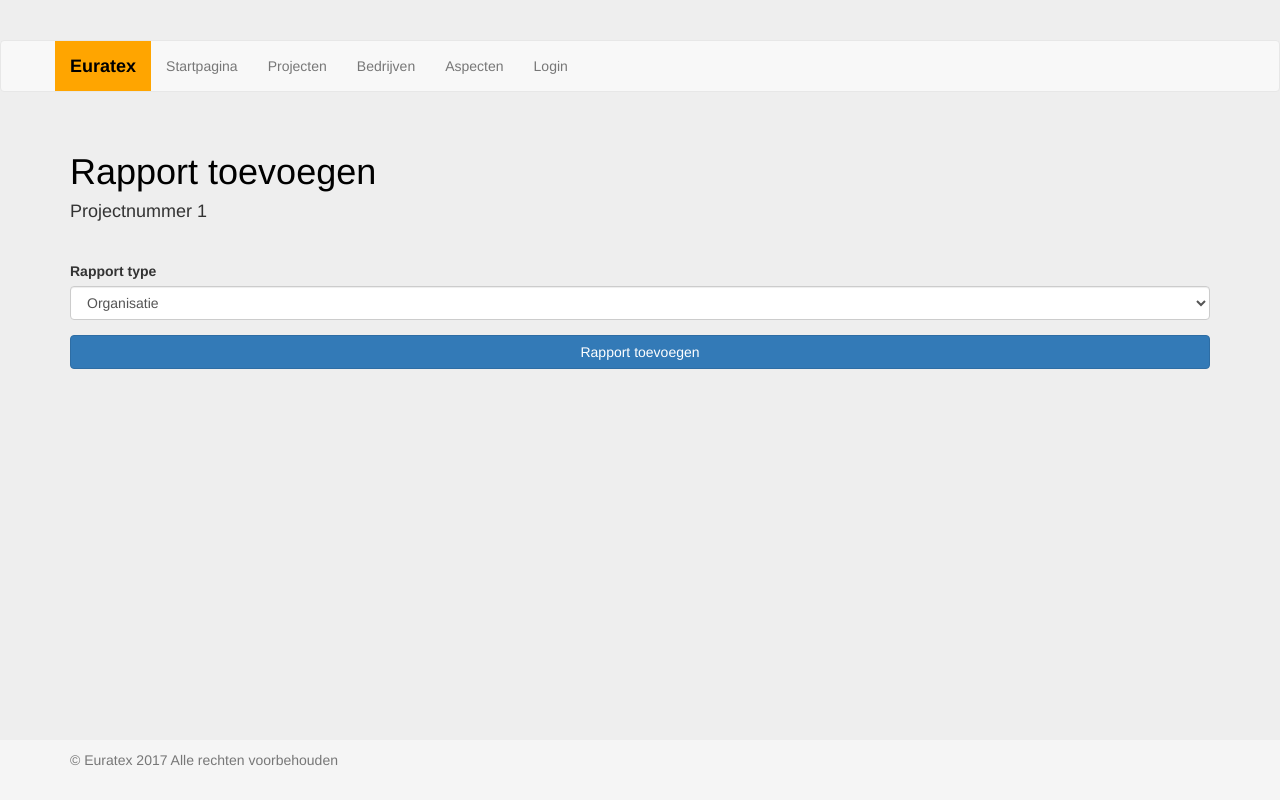
After one commit to kevinoleeh/Itosis, a PHP site: page /rapporttoevoegen.php?projectnummer=1 in a window 1280 px wide. The commit adds this page. Run offline with PHP 8.4, Linux system fonts and the light colour scheme; a stand-in replaces the project's code that opens the database connection.

Commit message:
Rapport toevoegen toegevoegd.

```diff
--- a/Application/rapporten.php
+++ b/Application/rapporten.php
@@ -24,7 +24,7 @@ try {
 
     <div class="row">
         <div class="col-md-12">
-            <a href="bedrijfproject.php" class="btn btn-block btn-primary">Rapport toevoegen</a>
+            <a href="rapporttoevoegen.php?projectnummer=<?= $_GET['projectnummer'] ?>" class="btn btn-block btn-primary">Rapport toevoegen</a>
             <br>
 
             <table class="table table-striped table-bordered">
--- /dev/null
+++ b/Application/rapporttoevoegen.php
@@ -0,0 +1,46 @@
+<?php include_once('include/header.php') ?>
+
+<?php
+if ($_SERVER['REQUEST_METHOD'] === 'POST') {
+    $query = "EXEC dbo.INSERT_RAPPORT
+             :PROJECTNUMMER,
+             :RAPPORT_TYPE";
+    $stmt = $dbh->prepare($query);
+    $stmt->bindParam(':PROJECTNUMMER', $_GET['projectnummer']);
+    $stmt->bindParam(':RAPPORT_TYPE', $_POST['RAPPORT_TYPE']);
+    try {
+        $stmt->execute();
+
+        $meldingStatus = true;
+        $melding = "Rapport opgeslagen.";
+    } catch (PDOException $e) {
+        $meldingStatus = false;
+        $melding = "Rapport niet opgeslagen. Foutmelding: " . $e->getMessage();
+    }
+}
+
+?>
+
+<div class="container">
+    <div class="page-header">
+        <h1>Rapport toevoegen</h1>
+        <h4>Projectnummer <?= $_GET['projectnummer'] ?></h4>
+    </div>
+
+    <?php include_once('include/melding.php') ?>
+
+    <form action="rapporttoevoegen.php?projectnummer=<?= $_GET['projectnummer'] ?>" method="post">
+        <div class="form-group">
+            <label for="ASPECT">Rapport type</label>
+            <select class="form-control" name="RAPPORT_TYPE">
+                <option>Organisatie</option>
+                <option>Visuele beoordeling</option>
+            </select>
+        </div>
+
+        <button class="btn btn-block btn-primary" name="submit" type="submit">Rapport toevoegen</button>
+    </form>
+    <br>
+</div>
+
+<?php include_once('include/footer.php'); ?>
```
